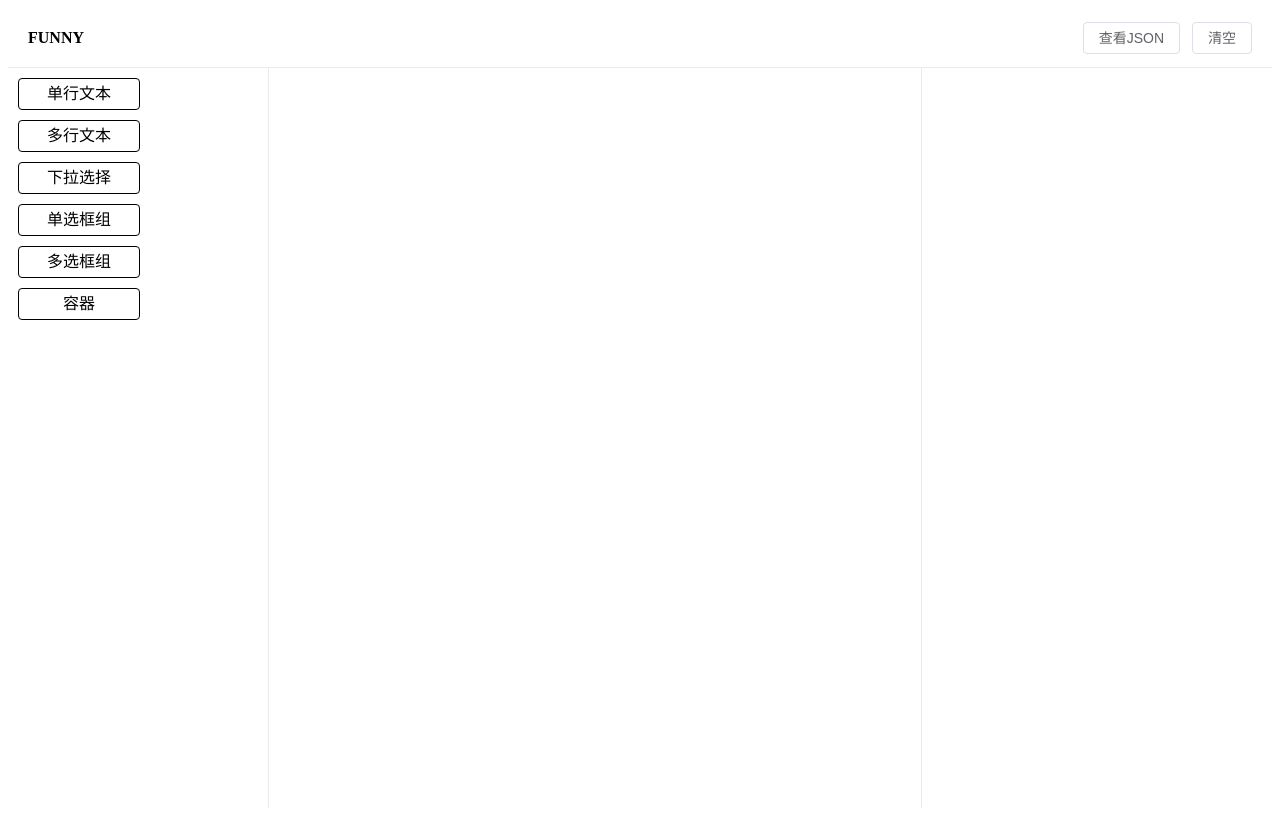
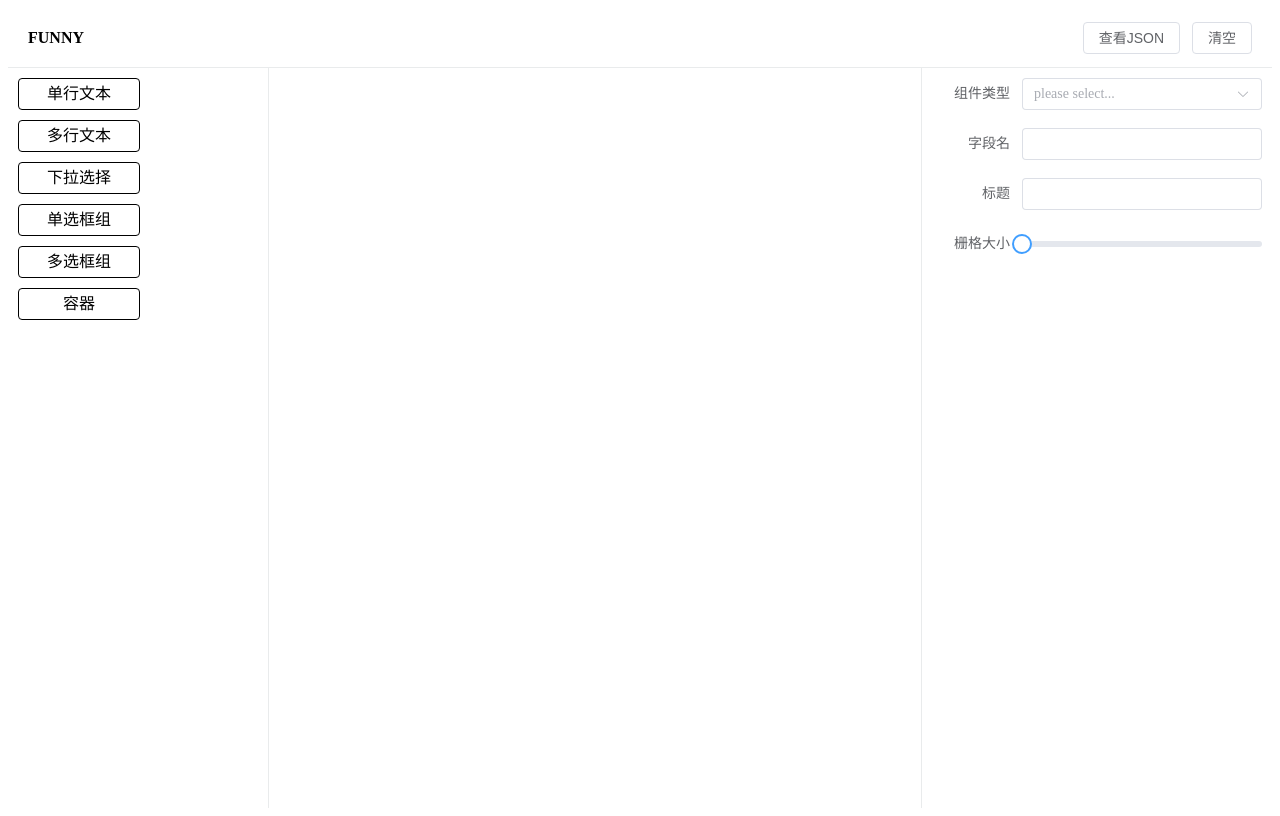
Before and after one commit to Quinn1026/funny-lowcode, a Vue app: page /#/ in a window 1280 px wide. Built offline with nearby package versions, Linux system fonts and the light colour scheme.

Commit message:
feat: 增加属性面板

```diff
--- a/src/components/config.js
+++ b/src/components/config.js
@@ -121,3 +121,7 @@ export const componentConfigs = [
     children: []
   },
 ]
+
+export const getComponentsType = () => {
+  return componentConfigs.map(({ type: value, label }) => ({ value, label }))
+}
--- /dev/null
+++ b/src/view/AttrEditor.vue
@@ -0,0 +1,48 @@
+<template>
+  <el-form :model="form" label-width="90px" class="attr-board">
+    <el-form-item
+      label="组件类型 "
+      prop="type">
+      <el-select
+        v-model="form.type"
+        style="width:100%"
+        placeholder="please select...">
+        <el-option
+          v-for="(item, index) in typeOptions"
+          :key="index"
+          :label="item.label"
+          :value="item.value"
+        />
+      </el-select>
+    </el-form-item>
+    <el-form-item
+      label="字段名 "
+      prop="code">
+      <el-input v-model="form.code" />
+    </el-form-item>
+    <el-form-item
+      label="标题 "
+      prop="label">
+      <el-input v-model="form.label" />
+    </el-form-item>
+    <el-form-item
+      label="栅格大小 "
+      prop="span">
+      <el-slider v-model="form.span" :max="24" />
+    </el-form-item>
+  </el-form>
+</template>
+
+<script setup>
+import { getComponentsType } from '../components/config'
+import { ref, toRef } from 'vue'
+const typeOptions = getComponentsType()
+const props = defineProps(['activeItem'])
+const form = toRef(props, 'activeItem')
+</script>
+
+<style lang="less" scoped>
+.attr-board {
+  padding: 10px;
+}
+</style>
--- a/src/view/DraggableItem.vue
+++ b/src/view/DraggableItem.vue
@@ -75,7 +75,7 @@ const handleClick = () => {
 <style lang="less" scoped>
 .component-item {
   padding: 6px;
-  margin: 6px 6px 0;
+  /* margin: 6px 6px 0; */
   border-radius: 6px;
 }
 .active-item {
--- a/src/view/MainEditor.vue
+++ b/src/view/MainEditor.vue
@@ -47,7 +47,7 @@
     </div>
     <!-- 属性面板 -->
     <div class="right-board">
-
+      <AttrEditor :activeItem="activeItem" />
     </div>
   </div>
 </template>
@@ -55,7 +55,8 @@
 <script setup>
 import Draggable from 'vuedraggable'
 import DraggableItem from './DraggableItem'
-import RowItem from './RowItem.vue'
+import RowItem from './RowItem'
+import AttrEditor from './AttrEditor'
 import { ref, reactive } from 'vue'
 import { componentConfigs } from '@/components/config'
 import {
@@ -77,8 +78,10 @@ const handleUpdateValue = (val, el, idx) => {
 }
 
 const activeId = ref('')
+const activeItem = ref({})
 const handleActvieItem = (item) => {
   activeId.value = item.id
+  activeItem.value = item
 }
 
 const cloneComponent = (clone) => {
@@ -139,7 +142,7 @@ defineExpose({ viewJson })
   height: calc(100vh - 76px);
 }
 .center-draggable {
-  height: 100%;
+  min-height: 68px;
 }
 .right-board {
   width: 350px;
```
